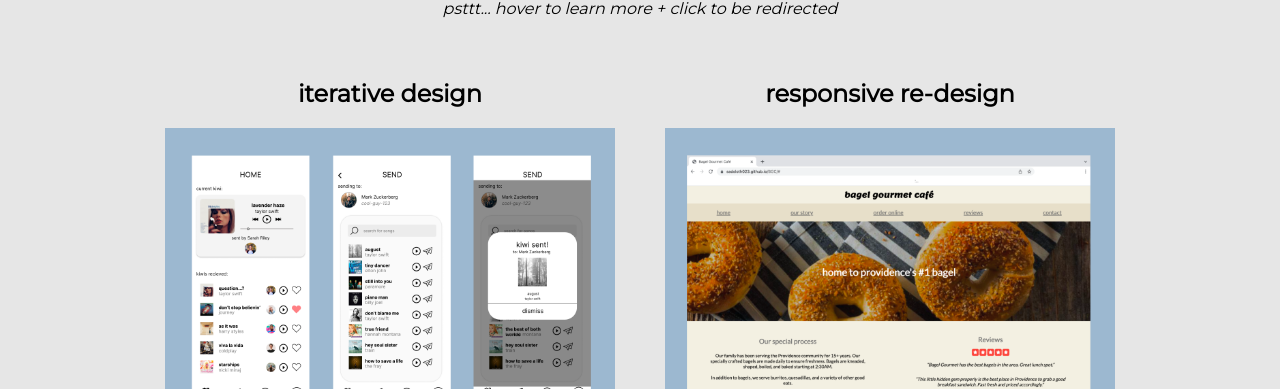
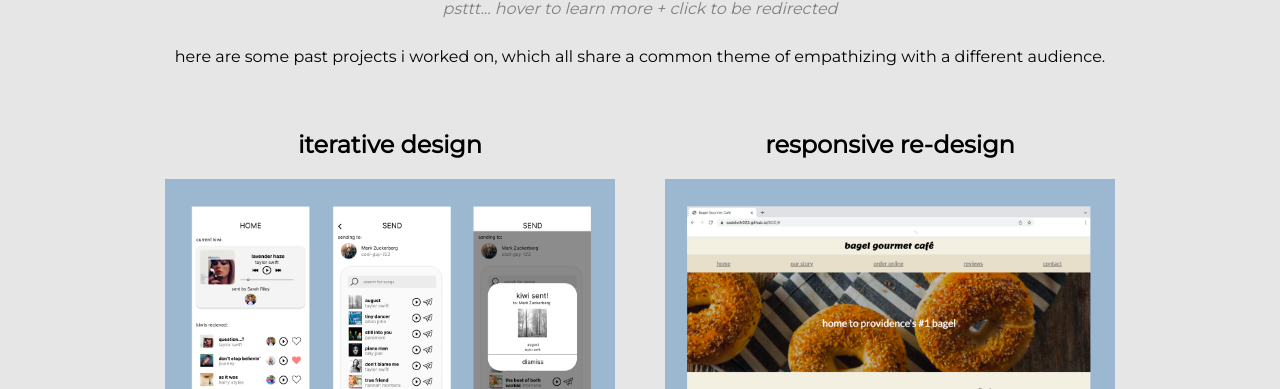
Before and after one commit to sadsloth023/portfolioo, a plain HTML site: page index.html in a window 1280 px wide. Shown: the part 711-1100 px from the top of the page. Drawn offline with Linux system fonts and the light colour scheme.

Commit message:
minor edits

```diff
--- a/index.html
+++ b/index.html
@@ -19,7 +19,9 @@
        </header>
        <div class="divider"> </div>
        <div id="section2">
-       <div class = "subheading"> <h1>past projects</h1><p class="subtext">psttt... hover to learn more + click to be redirected</p></div>
+       <div class = "subheading"> <h1>past projects</h1><p class="subtext">psttt... hover to learn more + click to be redirected</p> <p>here are some past projects i worked on, which
+        all share a common theme of empathizing with a different audience.
+       </p></div>
             <div id="main">
                 <div id="gridd">
                     <div id = "box1" class="grid">
--- a/style.css
+++ b/style.css
@@ -57,6 +57,7 @@ header{
     padding: 0%;
     border: 0%;
     font-style: italic;
+    color: gray;
 }
 
 h1{
```
